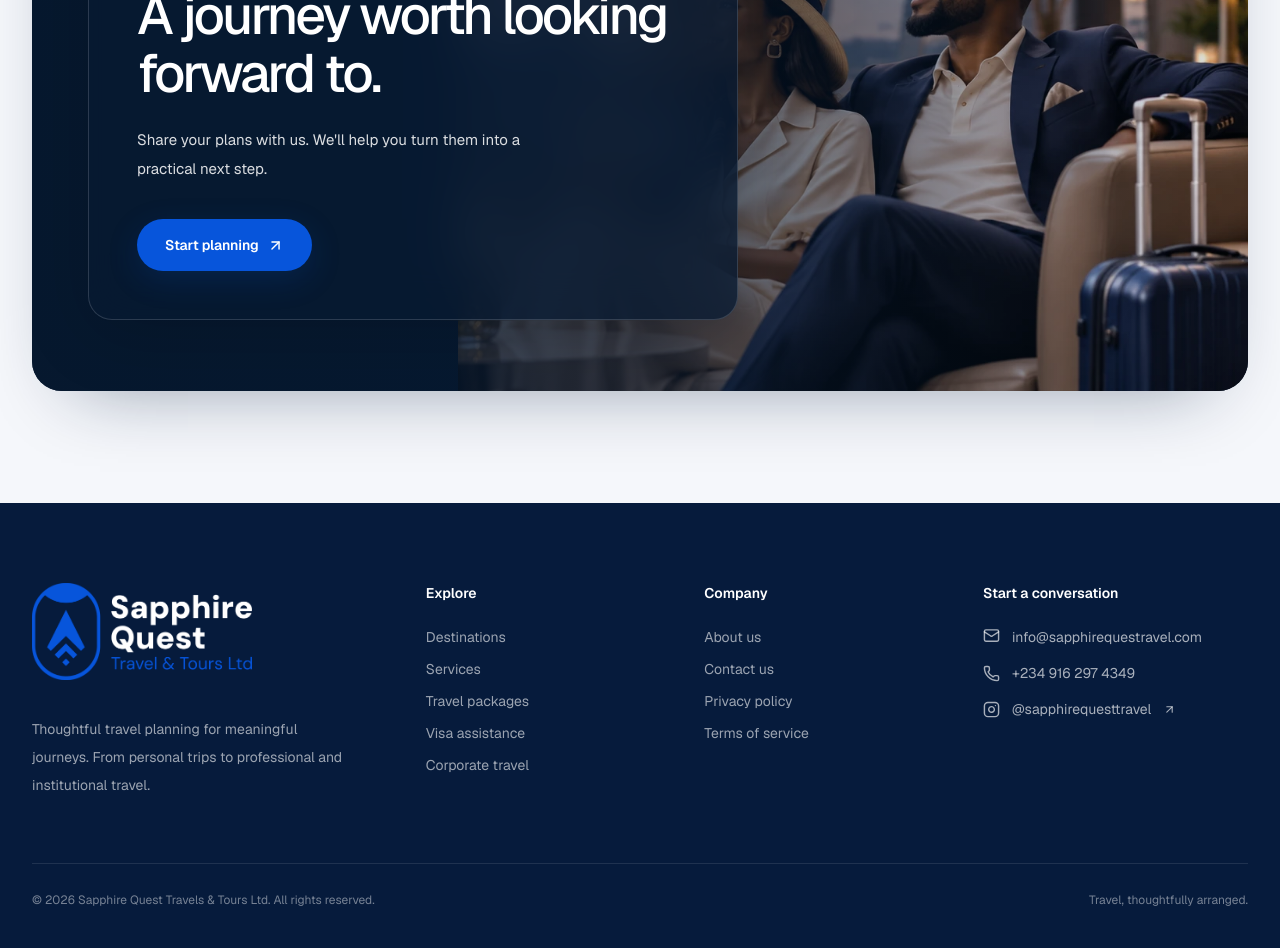
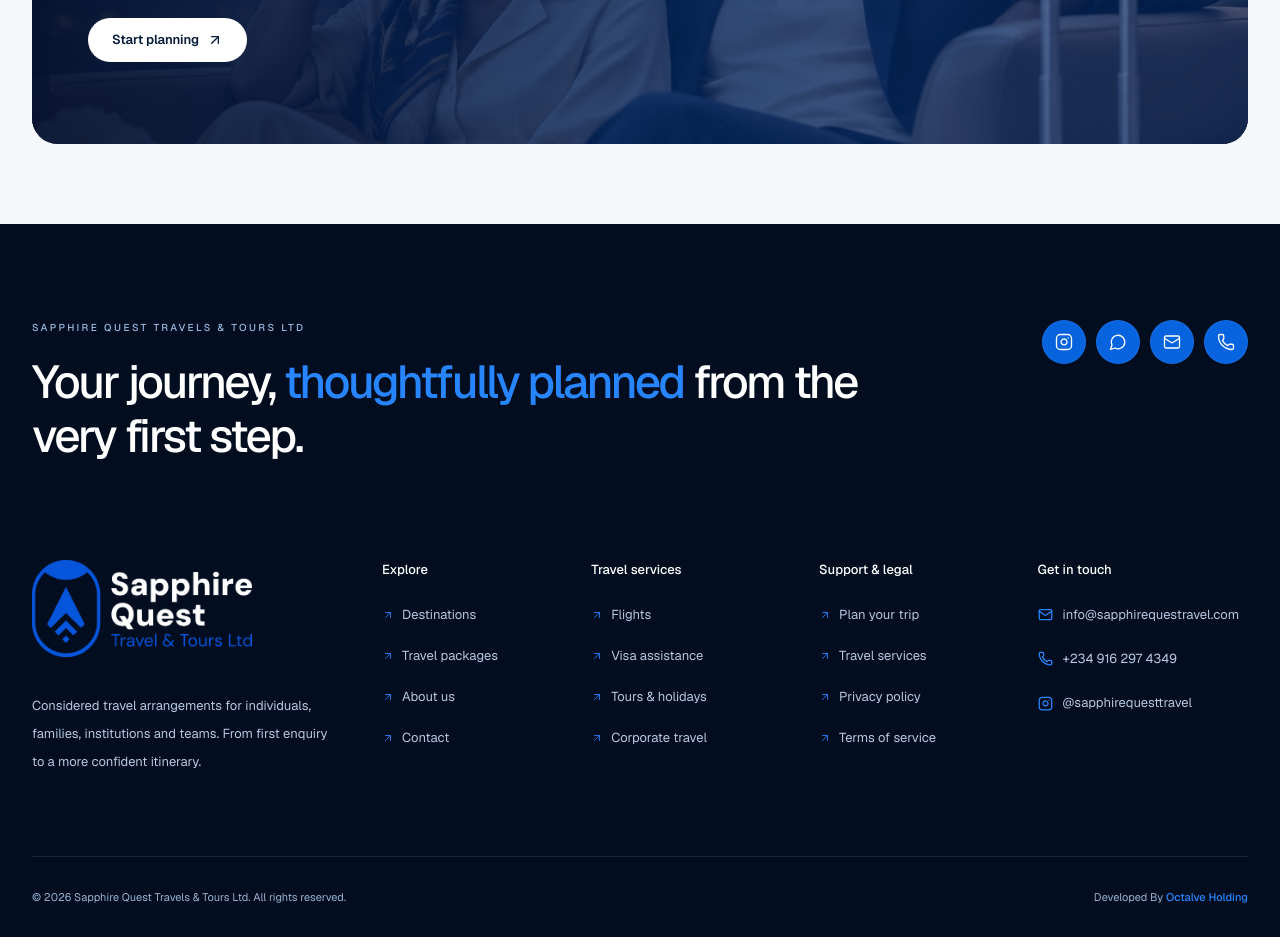
Before and after one commit to octalve-core/sapphirequestravel, a Next.js app: page /about in a window 1280 px wide. Shown: the part 1880-2828 px from the top of the page. Built offline with nearby package versions, Linux system fonts and the light colour scheme.

Commit message:
feat: premium full-width footer, sapphire hero, compact CTA and photographic service gallery

```diff
--- a/next.config.ts
+++ b/next.config.ts
@@ -2,6 +2,11 @@ import type { NextConfig } from "next";
 const nextConfig: NextConfig = {
   reactStrictMode: true,
   poweredByHeader: false,
+  images: {
+    remotePatterns: [
+      { protocol: "https", hostname: "images.unsplash.com", pathname: "/photo-*" },
+    ],
+  },
   async headers() {
     return [{source:"/(.*)",headers:[
       {key:"X-Content-Type-Options",value:"nosniff"},
--- a/src/components/layout/footer.tsx
+++ b/src/components/layout/footer.tsx
@@ -1,12 +1,118 @@
 import Link from "next/link";
-import { ArrowUpRight, Instagram, Mail, Phone } from "lucide-react";
+import { ArrowUpRight, Instagram, Mail, MessageCircle, Phone } from "lucide-react";
 import { BrandMark } from "@/components/ui/brand-mark";
 import { brand } from "@/config/brand";
-export function Footer(){return <footer className="bg-[#061b3c] text-white">
- <div className="container-wide pt-20 pb-10"><div className="grid gap-12 border-b border-white/10 pb-16 lg:grid-cols-[1.5fr_1fr_1fr_1.15fr]">
- <div><BrandMark inverse/><p className="mt-7 max-w-xs text-sm leading-7 text-white/60">Thoughtful travel planning for meaningful journeys. From personal trips to professional and institutional travel.</p></div>
- <div><h3 className="text-sm font-semibold">Explore</h3><div className="mt-6 flex flex-col gap-3 text-sm text-white/60"><Link href="/destinations" className="hover:text-white">Destinations</Link><Link href="/services" className="hover:text-white">Services</Link><Link href="/packages" className="hover:text-white">Travel packages</Link><Link href="/visa-assistance" className="hover:text-white">Visa assistance</Link><Link href="/corporate-travel" className="hover:text-white">Corporate travel</Link></div></div>
- <div><h3 className="text-sm font-semibold">Company</h3><div className="mt-6 flex flex-col gap-3 text-sm text-white/60"><Link href="/about" className="hover:text-white">About us</Link><Link href="/contact" className="hover:text-white">Contact us</Link><Link href="/privacy" className="hover:text-white">Privacy policy</Link><Link href="/terms" className="hover:text-white">Terms of service</Link></div></div>
- <div><h3 className="text-sm font-semibold">Start a conversation</h3><div className="mt-6 space-y-4 text-sm text-white/65"><a className="flex items-start gap-3 hover:text-white" href={`mailto:${brand.email}`}><Mail size={17}/><span className="break-all">{brand.email}</span></a><a className="flex items-center gap-3 hover:text-white" href={`tel:${brand.phone}`}><Phone size={17}/>{brand.phoneDisplay}</a><a className="flex items-center gap-3 hover:text-white" href={brand.instagram} target="_blank" rel="noreferrer"><Instagram size={17}/>{brand.socialHandle}<ArrowUpRight size={13}/></a></div></div>
- </div><div className="flex flex-col justify-between gap-5 pt-7 text-xs text-white/45 sm:flex-row"><span>© {new Date().getUTCFullYear()} Sapphire Quest Travels &amp; Tours Ltd. All rights reserved.</span><span>Travel, thoughtfully arranged.</span></div></div>
- </footer>}
+
+const explore = [
+  { label: "Destinations", href: "/destinations" },
+  { label: "Travel packages", href: "/packages" },
+  { label: "About us", href: "/about" },
+  { label: "Contact", href: "/contact" },
+] as const;
+
+const services = [
+  { label: "Flights", href: "/request?service=flight" },
+  { label: "Visa assistance", href: "/request?service=visa" },
+  { label: "Tours & holidays", href: "/request?service=holiday" },
+  { label: "Corporate travel", href: "/request?service=corporate" },
+] as const;
+
+const resources = [
+  { label: "Plan your trip", href: "/request" },
+  { label: "Travel services", href: "/services" },
+  { label: "Privacy policy", href: "/privacy" },
+  { label: "Terms of service", href: "/terms" },
+] as const;
+
+const socialLinks = [
+  { label: "Instagram", href: brand.instagram, Icon: Instagram },
+  { label: "WhatsApp", href: "https://wa.me/2349162974349", Icon: MessageCircle },
+  { label: "Email Sapphire Quest", href: `mailto:${brand.email}`, Icon: Mail },
+  { label: "Call Sapphire Quest", href: `tel:${brand.phone}`, Icon: Phone },
+] as const;
+
+function FooterColumn({ title, links }: { title: string; links: readonly { label: string; href: string }[] }) {
+  return (
+    <div>
+      <h3 className="text-[13px] font-medium text-white">{title}</h3>
+      <ul className="mt-6 space-y-4">
+        {links.map(({ label, href }) => (
+          <li key={href}>
+            <Link
+              href={href}
+              className="group inline-flex items-center gap-2 text-[13px] leading-6 text-[#b6c8e1] transition-colors hover:text-white focus-visible:text-white"
+            >
+              <ArrowUpRight aria-hidden="true" size={12} strokeWidth={1.75} className="shrink-0 text-[#2682ff] transition-transform group-hover:translate-x-0.5 group-hover:-translate-y-0.5" />
+              {label}
+            </Link>
+          </li>
+        ))}
+      </ul>
+    </div>
+  );
+}
+
+/** Full-width, editorial footer modelled after the spacious Octalve Vault layout. */
+export function Footer() {
+  return (
+    <footer className="bg-[#020d1f] text-white">
+      <div className="container-wide pt-16 pb-7 sm:pt-20 lg:pt-24">
+        <div className="flex flex-col justify-between gap-8 md:flex-row md:items-start">
+          <div className="max-w-[840px]">
+            <p className="text-[10px] font-medium uppercase tracking-[.24em] text-[#9bb8dd]">Sapphire Quest Travels &amp; Tours Ltd</p>
+            <h2 className="mt-5 text-[clamp(1.85rem,3.6vw,3.5rem)] font-medium leading-[1.18] tracking-[-.053em] text-white">
+              Your journey, <span className="text-[#2785ff]">thoughtfully planned</span><span className="text-white"> from the very first step.</span>
+            </h2>
+          </div>
+          <nav aria-label="Connect with Sapphire Quest" className="flex shrink-0 flex-wrap gap-2.5">
+            {socialLinks.map(({ label, href, Icon }) => (
+              <a key={label} href={href} aria-label={label} target={href.startsWith("https://") ? "_blank" : undefined} rel={href.startsWith("https://") ? "noopener noreferrer" : undefined}
+                className="flex size-11 items-center justify-center rounded-full border border-[#2480ef]/40 bg-[#0863df] text-white transition-colors hover:border-[#77b5ff] hover:bg-[#1879fa] focus-visible:outline-offset-4">
+                <Icon aria-hidden="true" size={18} strokeWidth={1.75}/>
+              </a>
+            ))}
+          </nav>
+        </div>
+
+        <div className="mt-16 grid grid-cols-2 gap-x-8 gap-y-12 border-b border-white/10 pb-14 sm:mt-20 md:grid-cols-3 lg:mt-24 lg:grid-cols-[1.65fr_.9fr_1fr_.95fr_1.12fr] lg:gap-x-10 lg:pb-20">
+          <div className="col-span-2 max-w-[330px] sm:col-span-1">
+            <BrandMark inverse />
+            <p className="mt-7 text-[13px] leading-7 text-[#b6c8e1]">
+              Considered travel arrangements for individuals, families, institutions and teams. From first enquiry to a more confident itinerary.
+            </p>
+          </div>
+
+          <FooterColumn title="Explore" links={explore} />
+          <FooterColumn title="Travel services" links={services} />
+          <FooterColumn title="Support & legal" links={resources} />
+
+          <div className="col-span-2 sm:col-span-1">
+            <h3 className="text-[13px] font-medium text-white">Get in touch</h3>
+            <div className="mt-6 space-y-5 text-[13px] leading-6 text-[#b6c8e1]">
+              <a className="flex items-start gap-2.5 break-all transition-colors hover:text-white" href={`mailto:${brand.email}`}>
+                <Mail aria-hidden="true" size={15} className="mt-1 shrink-0 text-[#2785ff]"/>{brand.email}
+              </a>
+              <a className="flex items-start gap-2.5 transition-colors hover:text-white" href={`tel:${brand.phone}`}>
+                <Phone aria-hidden="true" size={15} className="mt-1 shrink-0 text-[#2785ff]"/>{brand.phoneDisplay}
+              </a>
+              <a className="inline-flex items-center gap-2.5 transition-colors hover:text-white" href={brand.instagram} target="_blank" rel="noopener noreferrer">
+                <Instagram aria-hidden="true" size={15} className="shrink-0 text-[#2785ff]"/>{brand.socialHandle}
+              </a>
+            </div>
+          </div>
+        </div>
+
+        <div className="flex flex-col justify-between gap-3 pt-7 text-[11px] leading-6 text-[#9bb2cf] sm:flex-row sm:items-center">
+          <p>© {new Date().getUTCFullYear()} Sapphire Quest Travels &amp; Tours Ltd. All rights reserved.</p>
+          <p>
+            Developed By{" "}
+            <a href="https://www.octalve.com" target="_blank" rel="noopener noreferrer"
+              className="font-medium text-[#2886ff] underline-offset-4 transition-colors hover:text-[#78b6ff] hover:underline">
+              Octalve Holding
+            </a>
+          </p>
+        </div>
+      </div>
+    </footer>
+  );
+}
--- a/src/features/home/sections/final-cta.tsx
+++ b/src/features/home/sections/final-cta.tsx
@@ -2,47 +2,32 @@ import Image from "next/image";
 import { ArrowUpRight } from "lucide-react";
 import { ButtonLink } from "@/components/ui/button";
 
-/** Editorial, image-backed CTA; all copy and actions remain accessible React content. */
+/** Compact editorial CTA: one full-bleed photo, a single blue veil and one action. */
 export function FinalCTA() {
   return (
-    <section aria-labelledby="journey-next-chapter" className="bg-cloud py-14 sm:py-20 lg:py-28">
+    <section aria-labelledby="journey-next-chapter" className="bg-cloud py-14 sm:py-20">
       <div className="container-wide">
-        <div className="relative isolate min-h-[510px] overflow-hidden rounded-[24px] bg-[#071b35] shadow-[0_32px_75px_-42px_rgba(7,28,59,.48)] sm:min-h-[540px] sm:rounded-[30px] lg:min-h-[565px]">
-          {/* Clean editorial photography: no embedded headlines, buttons, or UI. */}
-          <div className="pointer-events-none absolute inset-y-0 right-0 w-full sm:w-[78%] lg:w-[65%]">
+        <div className="relative isolate flex min-h-[330px] items-center overflow-hidden rounded-[22px] bg-[#061a38] sm:min-h-[350px] sm:rounded-[26px]">
           <Image
             src="/images/cta-airport-lounge.webp"
-              alt="Travellers enjoying a relaxed moment together in an airport lounge"
+            alt="Travellers relaxing together before their journey"
             fill
-              sizes="(max-width: 640px) 100vw, (max-width: 1024px) 78vw, 65vw"
-              className="object-cover object-[55%_center] sm:object-[65%_center] lg:object-center"
+            sizes="(max-width: 768px) 100vw, 1320px"
+            className="object-cover object-center"
           />
-          </div>
-
-          {/* Background gradients support contrast on small screens and wide displays. */}
-          <div aria-hidden="true" className="pointer-events-none absolute inset-0 bg-gradient-to-r from-[#06182e]/95 via-[#06182e]/72 to-[#06182e]/10" />
-          <div aria-hidden="true" className="pointer-events-none absolute inset-0 bg-gradient-to-t from-[#06182e]/55 via-transparent to-transparent sm:bg-none" />
-
-          <div className="relative z-10 flex min-h-[510px] items-center px-5 py-8 sm:min-h-[540px] sm:px-8 sm:py-10 lg:min-h-[565px] lg:px-14">
-            <div className="w-full max-w-[650px] rounded-[20px] border border-white/15 bg-[#071a32]/75 p-6 text-white shadow-[0_14px_70px_rgba(0,0,0,.15)] backdrop-blur-xl sm:rounded-[24px] sm:p-10 lg:px-12 lg:py-12">
-              <p className="flex items-center gap-3 text-[11px] font-semibold uppercase tracking-[.2em] text-[#e6c584]">
-                Your next chapter <span aria-hidden="true" className="h-px w-11 bg-[#e6c584]/85" />
-              </p>
-              <h2
-                id="journey-next-chapter"
-                className="mt-6 max-w-[550px] text-[clamp(2.25rem,4.2vw,3.85rem)] font-medium leading-[1.08] tracking-[-.052em] text-white"
-              >
+          <div aria-hidden="true" className="absolute inset-0 bg-[#032867]/65"/>
+          <div aria-hidden="true" className="absolute inset-0 bg-gradient-to-r from-[#030e28]/85 via-[#06285a]/45 to-[#06285a]/10"/>
+          <div className="relative z-10 w-full px-6 py-11 text-white sm:px-12 lg:px-14">
+            <p className="text-[10px] font-semibold uppercase tracking-[.22em] text-[#ebd094]">Your next chapter</p>
+            <h2 id="journey-next-chapter" className="mt-4 max-w-[600px] text-[clamp(1.7rem,2.8vw,2.5rem)] font-medium leading-[1.2] tracking-[-.045em]">
               A journey worth looking forward to.
             </h2>
-              <p className="mt-6 max-w-[445px] text-[14px] leading-[1.9] text-white/85 sm:text-[15px]">
-                Share your plans with us. We&apos;ll help you turn them into a practical next step.
+            <p className="mt-4 max-w-[490px] text-[13px] leading-6 text-white/85 sm:text-sm">
+              Share your plans with us. We&apos;ll help you take the next step.
             </p>
-              <div className="mt-9">
-                <ButtonLink href="/request" className="min-h-[52px] px-7 shadow-[0_9px_30px_rgba(4,71,170,.22)]">
-                  Start planning <ArrowUpRight size={17} aria-hidden="true" />
+            <ButtonLink href="/request" variant="light" className="mt-7 min-h-11 px-6 text-[13px]">
+              Start planning <ArrowUpRight size={16} aria-hidden="true" />
             </ButtonLink>
-              </div>
-            </div>
           </div>
         </div>
       </div>
--- a/src/features/home/sections/hero.tsx
+++ b/src/features/home/sections/hero.tsx
@@ -1,15 +1,34 @@
 import { ArrowUpRight, Compass, ShieldCheck } from "lucide-react";
 import Image from "next/image";
 import { ButtonLink } from "@/components/ui/button";
-export function Hero(){return <section className="relative isolate overflow-hidden bg-navy text-white">
-  <Image src="/images/hero-runway.webp" fill priority alt="Aircraft aligned with an illuminated runway at night" className="object-cover object-center" sizes="100vw"/>
-  <div className="absolute inset-0 bg-black/60"/>
-  <div className="container-wide relative flex min-h-[540px] items-center py-20 sm:min-h-[590px] lg:min-h-[600px]">
-   <div className="max-w-[740px]"><div className="mb-8 inline-flex items-center gap-2 rounded-full border border-white/25 bg-white/10 px-4 py-2 text-xs font-medium text-white/90 backdrop-blur-sm"><Compass size={15}/> The world is within reach</div>
-    <h1 className="display-heading text-[clamp(2.3rem,4.3vw,4.15rem)]">Beyond the destination.<br/><span className="text-[#f5ce8b]">A better journey.</span></h1>
-    <p className="mt-8 max-w-[560px] text-base leading-8 text-white/80 sm:text-lg">Beautifully considered travel solutions for wherever life, work and curiosity take you.</p>
-    <div className="mt-9 flex flex-wrap gap-3"><ButtonLink href="/request" variant="light">Plan your journey <ArrowUpRight size={17}/></ButtonLink><ButtonLink href="/services" className="border border-white/35 bg-white/10 text-white hover:bg-white/20">Explore our services</ButtonLink></div>
-    <div className="mt-16 flex items-center gap-3 text-xs text-white/70"><ShieldCheck size={18} className="text-[#f5ce8b]"/> Personally supported from enquiry to itinerary.</div>
-   </div>
-  </div>
- </section>}
+
+/** Homepage-only sapphire veil; internal PageHero overlays stay unchanged. */
+export function Hero() {
+  return (
+    <section className="relative isolate overflow-hidden bg-navy text-white">
+      <Image src="/images/hero-runway.webp" fill priority alt="Aircraft aligned with an illuminated runway at night" className="object-cover object-center" sizes="100vw"/>
+      <div aria-hidden="true" className="absolute inset-0 bg-[#063779]/60"/>
+      <div aria-hidden="true" className="absolute inset-0 bg-gradient-to-r from-[#04122f]/80 via-[#063b8d]/45 to-[#0755db]/10"/>
+      <div className="container-wide relative flex min-h-[540px] items-center py-20 sm:min-h-[590px] lg:min-h-[600px]">
+        <div className="max-w-[740px]">
+          <div className="mb-8 inline-flex items-center gap-2 rounded-full border border-white/25 bg-white/10 px-4 py-2 text-xs font-medium text-white/90 backdrop-blur-sm">
+            <Compass size={15}/> The world is within reach
+          </div>
+          <h1 className="display-heading text-[clamp(2.3rem,4.3vw,4.15rem)]">
+            Beyond the destination.<br/><span className="text-[#f5ce8b]">A better journey.</span>
+          </h1>
+          <p className="mt-8 max-w-[560px] text-base leading-8 text-white/85 sm:text-lg">
+            Beautifully considered travel solutions for wherever life, work and curiosity take you.
+          </p>
+          <div className="mt-9 flex flex-wrap gap-3">
+            <ButtonLink href="/request" variant="light">Plan your journey <ArrowUpRight size={17}/></ButtonLink>
+            <ButtonLink href="/services" className="border border-white/35 bg-white/10 text-white hover:bg-white/20">Explore our services</ButtonLink>
+          </div>
+          <div className="mt-16 flex items-center gap-3 text-xs text-white/75">
+            <ShieldCheck size={18} className="text-[#f5ce8b]"/> Personally supported from enquiry to itinerary.
+          </div>
+        </div>
+      </div>
+    </section>
+  );
+}
--- a/src/features/home/sections/service-overview.tsx
+++ b/src/features/home/sections/service-overview.tsx
@@ -1,11 +1,93 @@
+import Image from "next/image";
 import Link from "next/link";
-import { ArrowUpRight, PlaneTakeoff, BriefcaseBusiness, FileCheck2, MapPinned } from "lucide-react";
-const services=[
- {icon:PlaneTakeoff,title:"Flights, made simple",desc:"Domestic and international flight enquiries, ticketing support and itinerary coordination.",href:"/request?service=flight"},
- {icon:FileCheck2,title:"Visa assistance",desc:"Clear guidance on required documents and application-process support.",href:"/visa-assistance"},
- {icon:BriefcaseBusiness,title:"Business & delegation travel",desc:"Coordinated journeys for meetings, institutions, conferences and professional groups.",href:"/corporate-travel"},
- {icon:MapPinned,title:"Trips worth taking",desc:"Thoughtful personal travel arrangements and destination planning support.",href:"/destinations"}
-];
-export function ServiceOverview(){return <section className="section-space bg-white"><div className="container-wide"><div className="flex flex-col justify-between gap-6 md:flex-row md:items-end"><div><p className="eyebrow">What we do</p><h2 className="display-heading mt-4 max-w-[750px] text-[clamp(1.44rem,2.76vw,2.7rem)]">Travel services, shaped<br className="hidden md:block"/> around you.</h2></div><p className="max-w-[350px] text-sm leading-7 text-muted">The details matter. We simplify them so you can focus on what matters most.</p></div>
- <div className="mt-14 grid gap-5 sm:grid-cols-2 xl:grid-cols-4">{services.map((s,i)=><Link key={s.title} href={s.href} className="group surface-card min-h-[285px] p-7 transition-all hover:-translate-y-1 hover:border-[#a9cbff] hover:shadow-xl"><span className="flex h-12 w-12 items-center justify-center rounded-2xl bg-[#eaf3ff] text-sapphire"><s.icon size={22} strokeWidth={1.6}/></span><span className="mt-10 block text-[10px] font-semibold tracking-[.2em] text-[#9aa9be]">0{i+1}</span><h3 className="mt-2 text-xl font-semibold tracking-[-.04em] text-navy">{s.title}</h3><p className="mt-4 text-sm leading-6 text-muted">{s.desc}</p><ArrowUpRight size={19} className="mt-6 text-sapphire transition-transform group-hover:translate-x-1"/></Link>)}</div>
- </div></section>}
+import { ArrowUpRight } from "lucide-react";
+
+/**
+ * Full-bleed editorial travel photography. Unsplash free-use photographs
+ * (see docs/IMAGE_SOURCES.md); cards remain ordinary accessible links.
+ */
+const services = [
+  {
+    title: "Flights, made simple",
+    desc: "Domestic and international flights and itinerary coordination.",
+    action: "Explore flights",
+    href: "/request?service=flight",
+    photo: "https://images.unsplash.com/photo-1628186844945-c621ddeca8f8?auto=format&fit=crop&w=900&h=1160&q=84",
+    alt: "Passenger aircraft at an airport gate in warm evening light",
+  },
+  {
+    title: "Visa assistance",
+    desc: "Document preparation and guidance for visa applications.",
+    action: "Visa support",
+    href: "/visa-assistance",
+    photo: "https://images.unsplash.com/photo-1526778548025-fa2f459cd5c1?auto=format&fit=crop&w=900&h=1160&q=84",
+    alt: "Travel planning map and personal travel essentials",
+  },
+  {
+    title: "Business & delegation travel",
+    desc: "Thoughtful travel coordination for institutions and teams.",
+    action: "Corporate travel",
+    href: "/corporate-travel",
+    photo: "https://images.unsplash.com/photo-1497366811353-6870744d04b2?auto=format&fit=crop&w=900&h=1160&q=84",
+    alt: "Contemporary business interior with an editorial architectural perspective",
+  },
+  {
+    title: "Trips worth taking",
+    desc: "Personal journeys planned around your interests.",
+    action: "Explore destinations",
+    href: "/destinations",
+    photo: "https://images.unsplash.com/photo-1533105079780-92b9be482077?auto=format&fit=crop&w=900&h=1160&q=84",
+    alt: "Scenic Mediterranean coast and travel destination",
+  },
+] as const;
+
+export function ServiceOverview() {
+  return (
+    <section aria-labelledby="home-services-heading" className="section-space bg-white">
+      <div className="container-wide">
+        <div className="flex flex-col justify-between gap-6 md:flex-row md:items-end">
+          <div>
+            <p className="eyebrow">What we do</p>
+            <h2 id="home-services-heading" className="display-heading mt-4 max-w-[750px] text-[clamp(1.44rem,2.76vw,2.7rem)]">
+              Travel services, shaped<br className="hidden md:block"/> around you.
+            </h2>
+          </div>
+          <p className="max-w-[350px] text-sm leading-7 text-muted">
+            The details matter. We simplify them so you can focus on what matters most.
+          </p>
+        </div>
+
+        <div className="mt-10 grid gap-4 sm:grid-cols-2 xl:mt-12 xl:grid-cols-4 xl:gap-5">
+          {services.map((service, index) => (
+            <Link
+              key={service.href}
+              href={service.href}
+              aria-label={`${service.title}: ${service.action}`}
+              className="group relative isolate flex min-h-[350px] flex-col justify-end overflow-hidden rounded-[22px] bg-[#102a4c] text-white shadow-[0_12px_36px_rgba(7,28,59,.08)] transition-shadow duration-300 hover:shadow-[0_22px_60px_rgba(7,28,59,.18)] focus-visible:outline-offset-4 sm:min-h-[395px] xl:min-h-[410px]"
+            >
+              <Image
+                src={service.photo}
+                alt={service.alt}
+                fill
+                sizes="(max-width: 639px) 100vw, (max-width: 1279px) 50vw, 25vw"
+                className="object-cover transition-transform duration-700 ease-out group-hover:scale-[1.075] group-focus-visible:scale-[1.075] motion-reduce:transform-none"
+              />
+              <span aria-hidden="true" className="absolute inset-0 bg-black/20"/>
+              <span aria-hidden="true" className="absolute inset-0 bg-gradient-to-t from-black/90 via-black/35 to-black/5 transition-colors duration-300"/>
+              <span className="relative z-10 block p-6 sm:p-7">
+                <span className="mb-5 block text-[11px] font-medium tracking-[.18em] text-white/70">
+                  {String(index + 1).padStart(2, "0")}
+                </span>
+                <span className="block max-w-[270px] text-[clamp(1.18rem,1.6vw,1.52rem)] font-medium leading-[1.25] tracking-[-.035em]">{service.title}</span>
+                <span className="sr-only">{service.desc}</span>
+                <span className="mt-5 inline-flex min-h-10 items-center gap-2 rounded-full border border-white/45 bg-white/15 px-4 text-[12px] font-medium text-white backdrop-blur-sm transition-all duration-300 lg:translate-y-3 lg:opacity-0 lg:group-hover:translate-y-0 lg:group-hover:opacity-100 lg:group-focus-visible:translate-y-0 lg:group-focus-visible:opacity-100">
+                  {service.action}<ArrowUpRight aria-hidden="true" size={15}/>
+                </span>
+              </span>
+            </Link>
+          ))}
+        </div>
+      </div>
+    </section>
+  );
+}
```
Also changed, not shown: 2 other files (tests, documents, lock files or other folders). Lines whose indentation alone changed are shown as unchanged.
